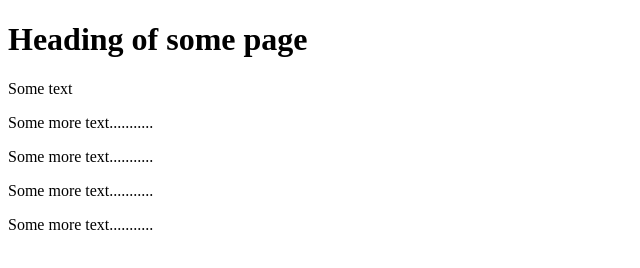
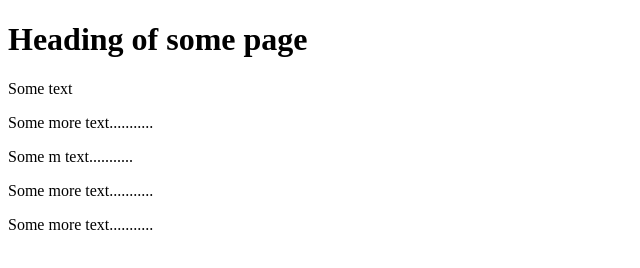
Before and after one commit to vinceneil666/generic-webpage, a plain HTML site: page index.html in a window 1280 px wide. Shown: the full height of the page, 0-640 px from the left. Drawn offline with Linux system fonts and the light colour scheme.

Commit message:
Update index.html

```diff
--- a/index.html
+++ b/index.html
@@ -5,7 +5,7 @@
 <h1>Heading of some page</h1>
 <p>Some text</p>
 <p>Some more text...........</p>
-<p>Some more text...........</p>
+<p>Some m text...........</p>
 <p>Some more text...........</p>
 <p>Some more text...........</p>
 </body>
```
